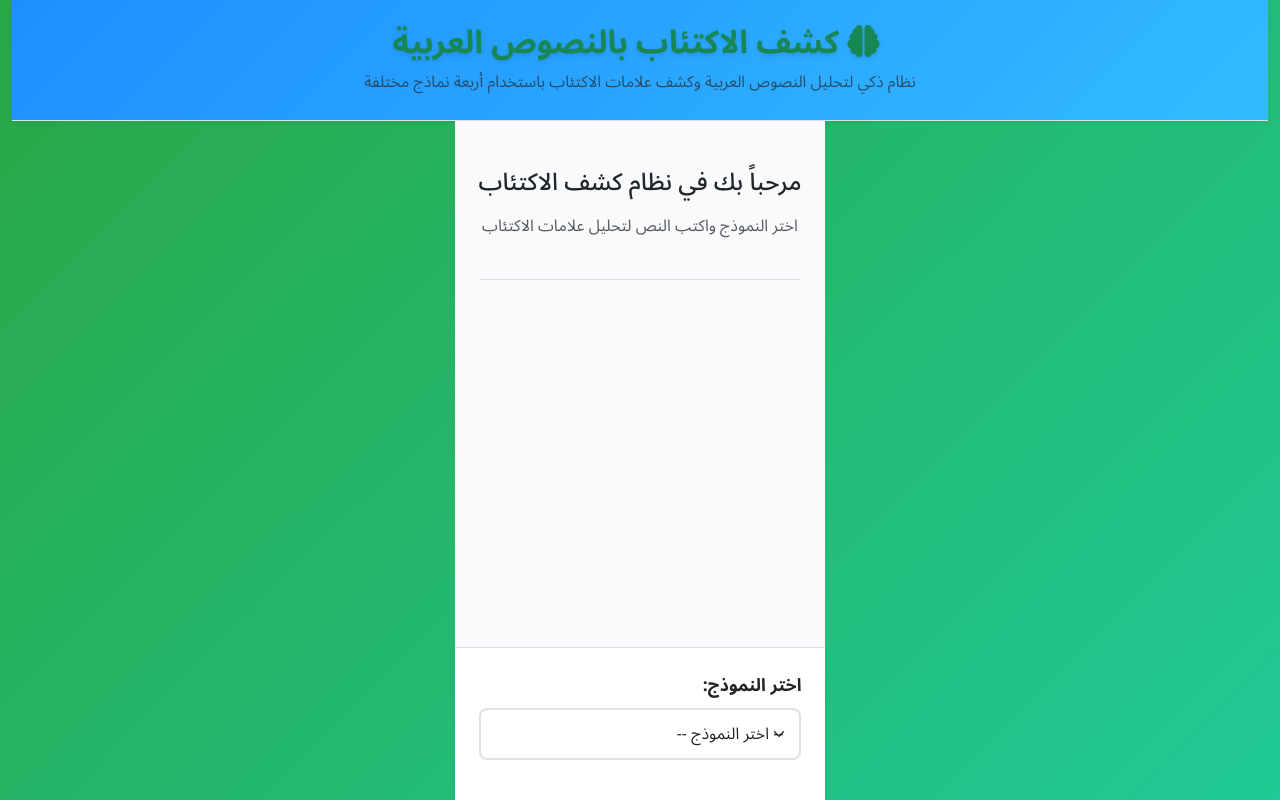
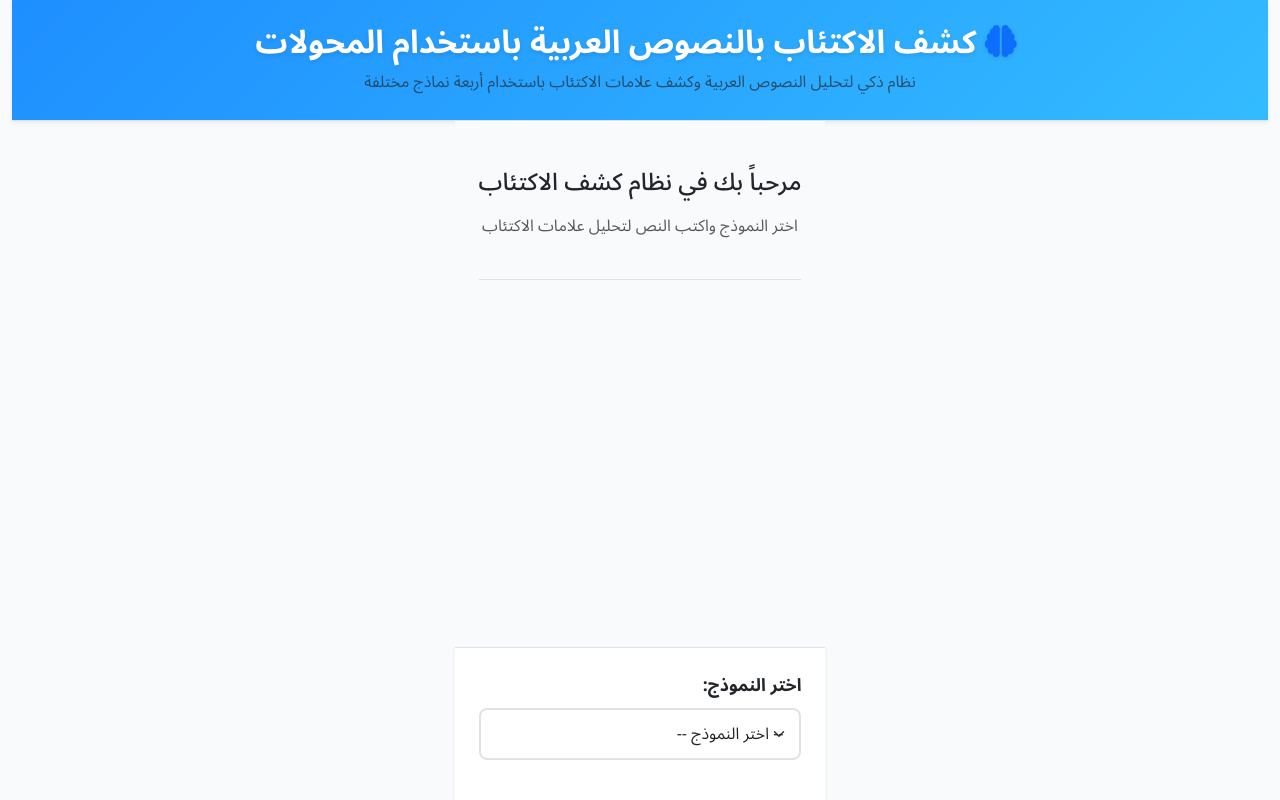
Before and after one commit to mohannadalshoushi/Transformers-Based-Arabic-Depression-Detection, a Flask app: page / in a window 1280 px wide. Run offline with Flask 3, Linux system fonts and the light colour scheme.

Commit message:
Restored to 'a326fa7a1bbb2360793ea99e0fa7197bdcc68041'
Replit-Restored-To: a326fa7a1bbb2360793ea99e0fa7197bdcc68041

```diff
--- a/static/css/style.css
+++ b/static/css/style.css
@@ -27,7 +27,7 @@ html, body {
     margin: 0;
     padding: 0;
     font-family: var(--font-family-arabic);
-    background: linear-gradient(135deg, #28a745 0%, #20c997 100%);
+    background-color: hsl(var(--light-color));
     color: hsl(var(--dark-color));
     line-height: 1.6;
 }
--- a/templates/index.html
+++ b/templates/index.html
@@ -3,7 +3,7 @@
 <head>
     <meta charset="UTF-8">
     <meta name="viewport" content="width=device-width, initial-scale=1.0">
-    <title>كشف الاكتئاب بالنصوص العربية</title>
+    <title>كشف الاكتئاب بالنصوص العربية باستخدام المحولات</title>
 
     <!-- Bootstrap CSS -->
     <link href="https://cdn.jsdelivr.net/npm/bootstrap@5.3.0/dist/css/bootstrap.min.css" rel="stylesheet">
@@ -24,8 +24,8 @@
                 <!-- Header -->
                 <header class="app-header text-center py-4 border-bottom">
                     <h1 class="main-title mb-2">
-                        <i class="fas fa-brain text-success me-2"></i>
-                        <span class="text-success">كشف الاكتئاب بالنصوص العربية</span>
+                        <i class="fas fa-brain text-primary me-2"></i>
+                        كشف الاكتئاب بالنصوص العربية باستخدام المحولات
                     </h1>
                     <p class="subtitle text-muted">نظام ذكي لتحليل النصوص العربية وكشف علامات الاكتئاب باستخدام أربعة نماذج مختلفة</p>
                 </header>
```
Also changed, not shown: attached_assets/image_1748529198383.png (deleted).
